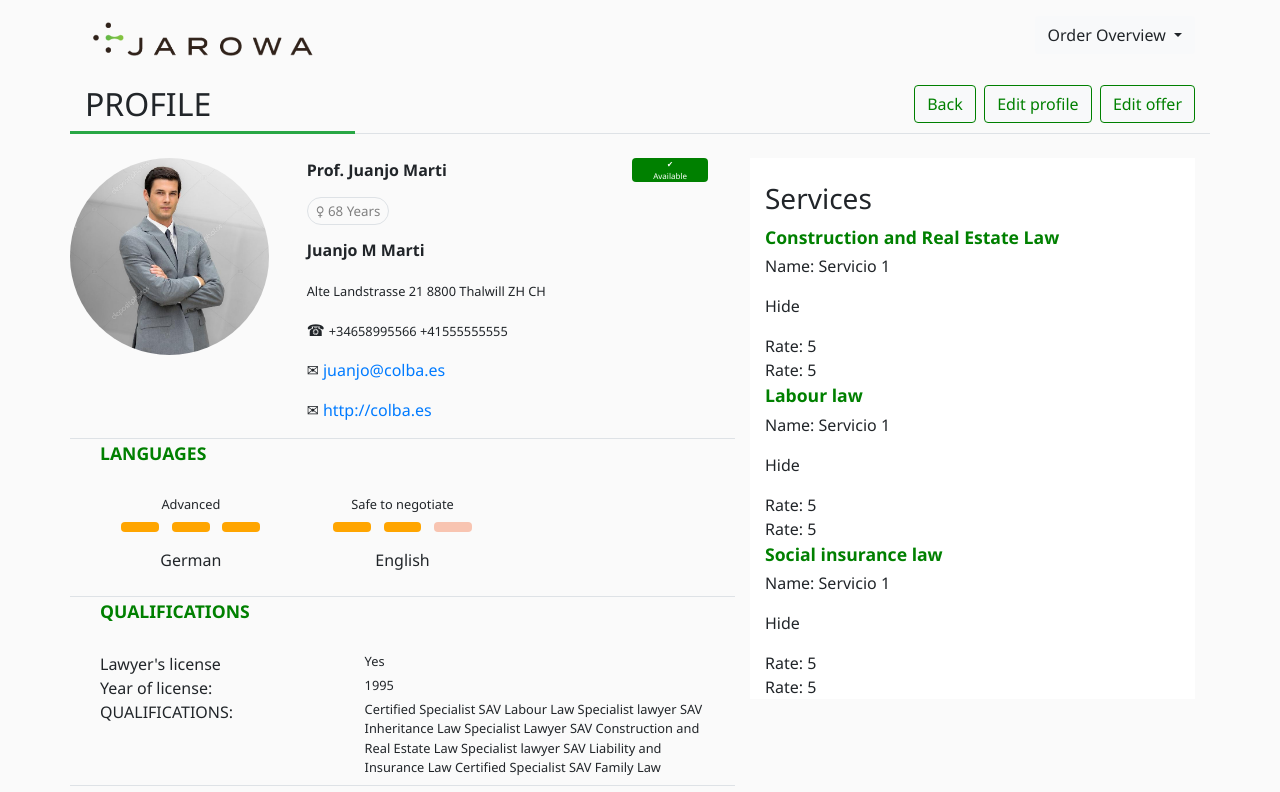
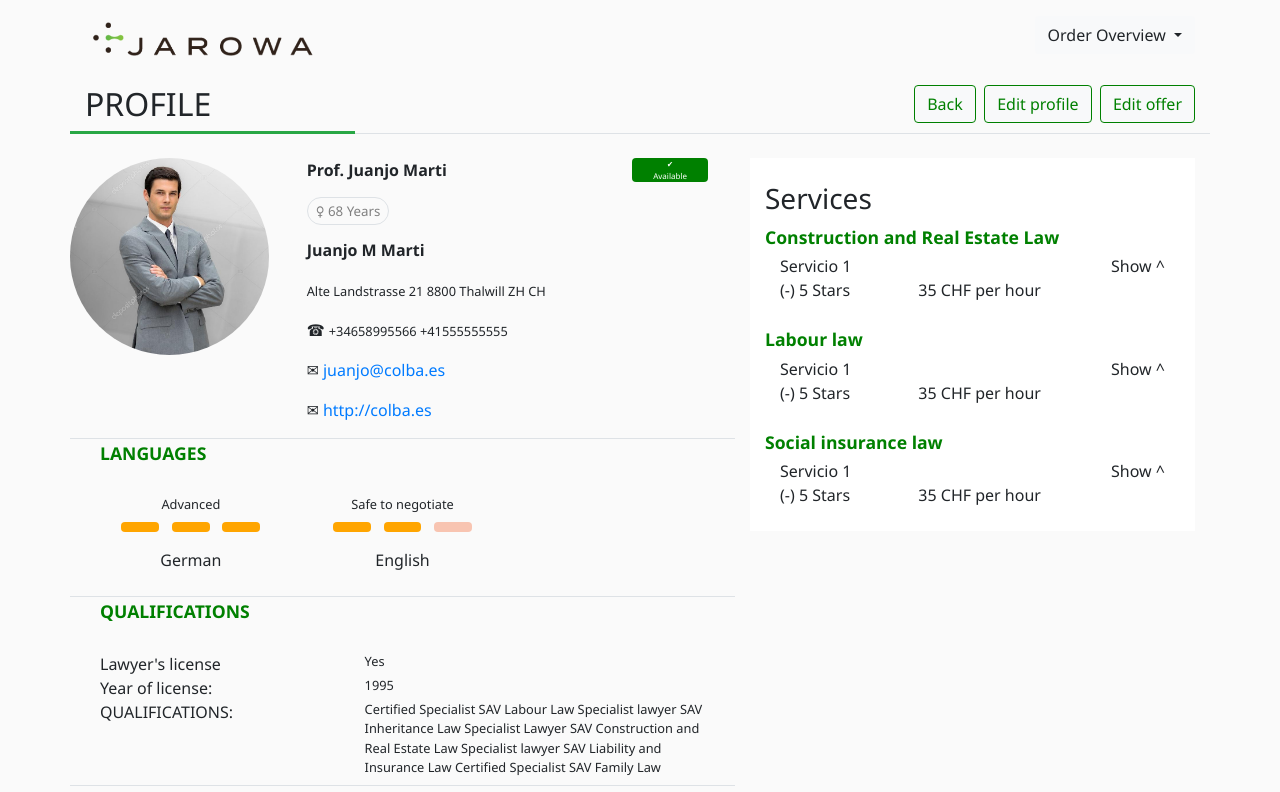
Before and after one commit to jc4rubio/colba, a React (Create React App) app in the folder colba_challenge/: page / in a window 1280 px wide. Shown: the top 792 px of the page. Built offline with nearby package versions, Linux system fonts and the light colour scheme.

Commit message:
Progress on Service Items

```diff
--- /dev/null
+++ b/colba_challenge/src/components/ServiceItem.css
@@ -0,0 +1,7 @@
+.shown {
+    background-color: rgb(250, 250, 250);
+}
+
+.hidden {
+    background-color: white;
+}
--- a/colba_challenge/src/components/ServiceItem.js
+++ b/colba_challenge/src/components/ServiceItem.js
@@ -1,4 +1,6 @@
 import React, { Component } from 'react';
+
+import './ServiceItem.js';
 
 class ServiceItem extends Component {
 
@@ -18,21 +20,40 @@ class ServiceItem extends Component {
         super();
         this.services = {
             name : 'Servicio 1',
-            rate : 5
+            fee : 35,
+            currency: "CHF",
+            rate: 5
         }
         this.status = 'Hide';
     }
 
-
+    /* TODO: Add functionality to span to toggle divs. That is, change span name; change icon; and toggle between div1 and div2*/
 
     render() {
 
         return (
-            <div>
-                <div><p> Name: {this.services.name}</p><p>{this.status}</p></div>
-                <div> Rate: {this.services.rate}</div>
-                <div> Rate: {this.services.rate}</div>
+            <div className="container">
+                <div className="row">
+                    <div className="col-6">{this.services.name}</div>
+                    {/* <div className="col-6 text-right"><span id={this.services.name} className="">Show</span></div> */}
+                    <div className="col-6 text-right">
+                        <span className="" data-toggle="collapse" data-target="#collapseExample" aria-expanded="false" aria-controls="collapseExample">
+                            Show ^
+                        </span>
+                    </div>
+                </div>
+                {/* Div 1: Shown by default */}
+                <div className="row visible">
+                    <div className="col-4">{"(-) "+this.services.rate} Stars</div> {/* TODO: Stars*/}
+                    <div className="col-8 right"><span className="feeShown">{this.services.fee + " " + this.services.currency + " per hour"}</span></div>
+                </div>
+                {/* Div 2: Hidden by default */}
+                <div className="row invisible">
+                    <div className="col-6">Fee</div>
+                    <div className="col-6 text-right"><span className="feeHidden">{this.services.fee + " " + this.services.currency + " per hour"}</span></div>
+                </div>
             </div>
+
 
         );
     }
```
